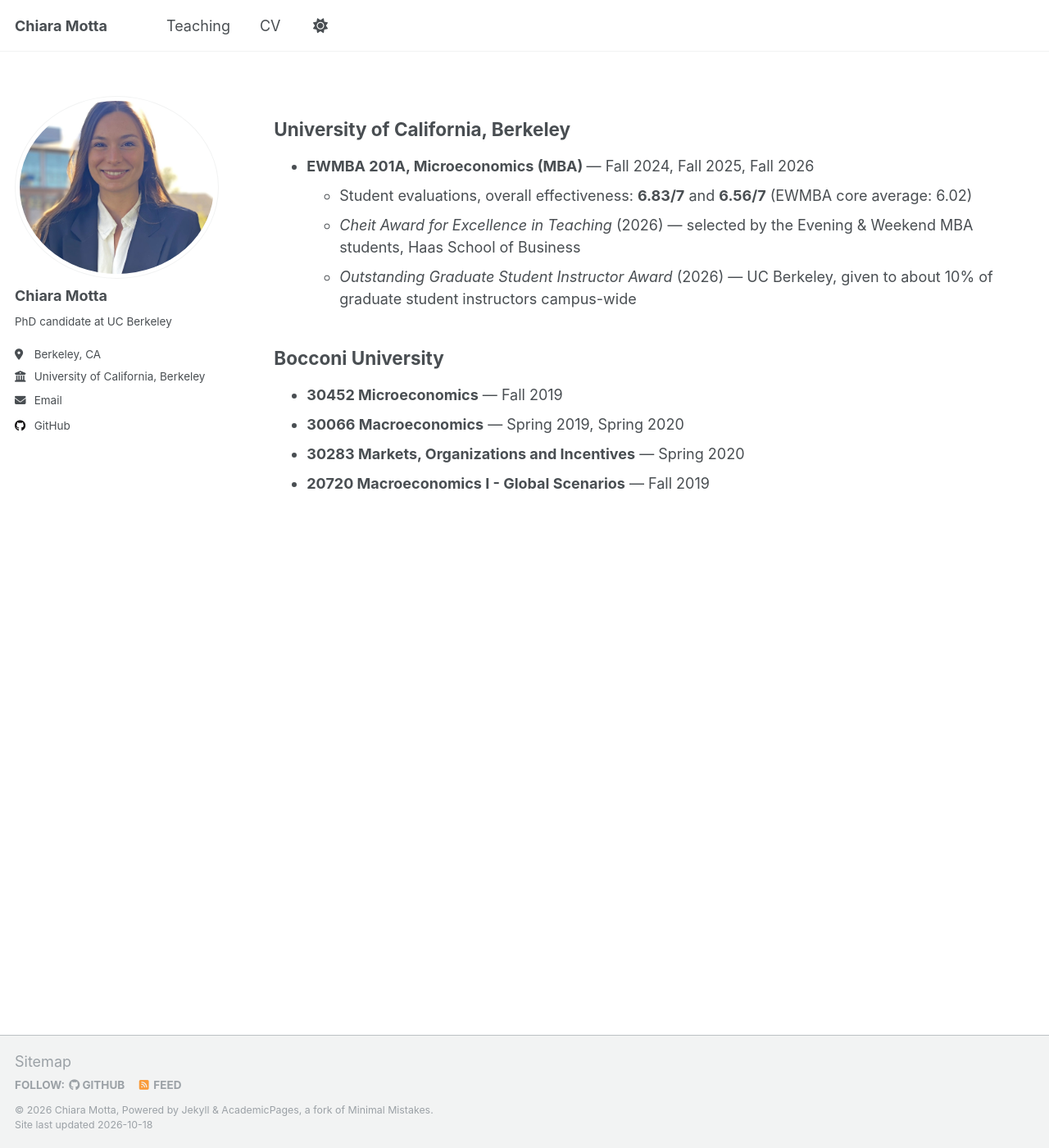
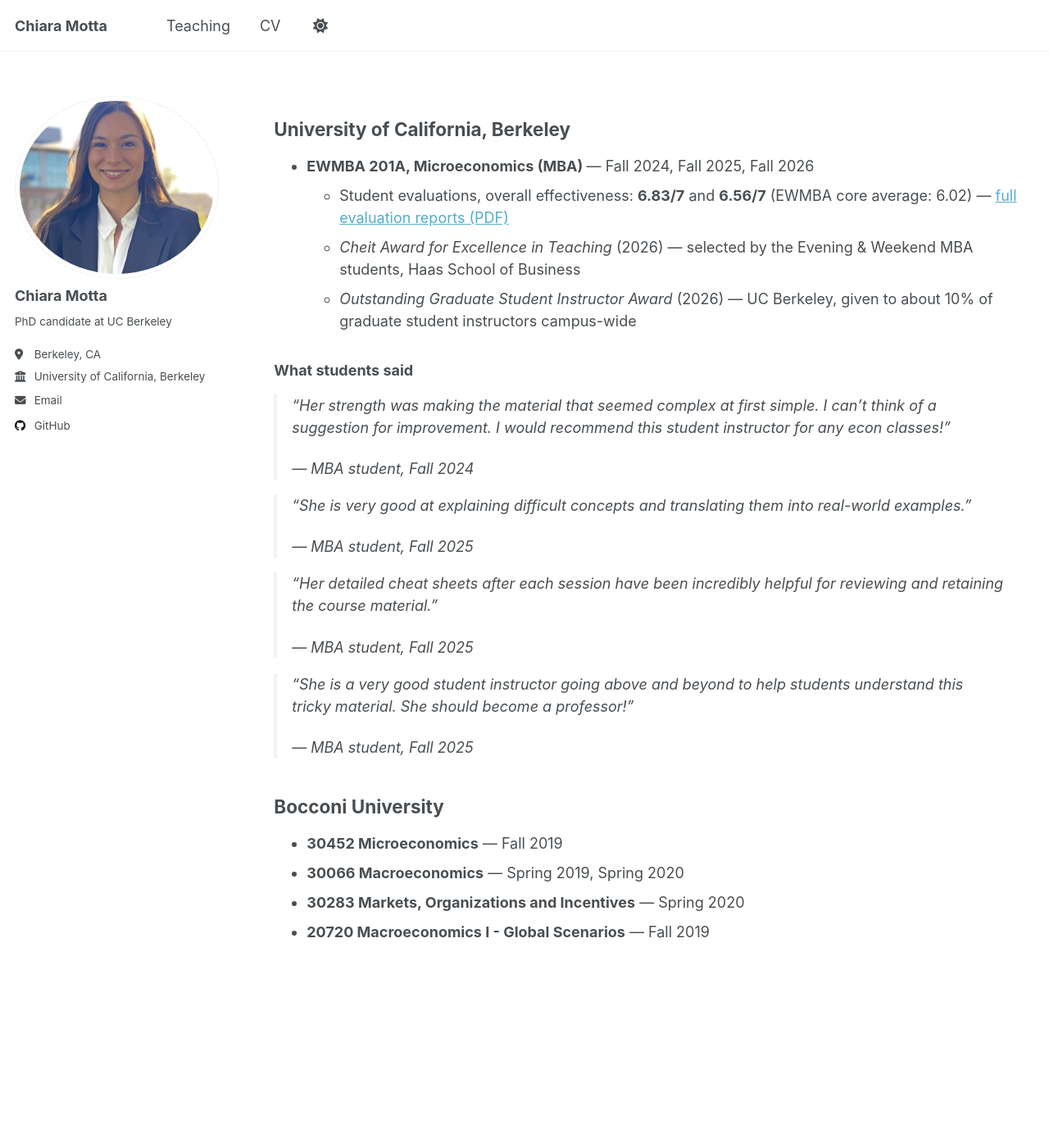
Before and after one commit to chimotta/chimotta.github.io, a Jekyll site: the page built from _pages/teaching.html, in a window 1280 px wide and 1400 px high. Shown: the whole window at 82% size. Built offline with Jekyll 4.4.1, drawn with Linux system fonts in a browser that asks for light colours.

Commit message:
Teaching page: selected student comments and link to the full evaluation reports
Co-Authored-By: Claude Opus 5.5 <noreply@anthropic.com>

```diff
--- a/_pages/teaching.html
+++ b/_pages/teaching.html
@@ -10,12 +10,34 @@ author_profile: true
 <ul>
   <li><strong>EWMBA 201A, Microeconomics (MBA) </strong> — Fall 2024, Fall 2025, Fall 2026
     <ul>
-      <li>Student evaluations, overall effectiveness: <strong>6.83/7</strong> and <strong>6.56/7</strong> (EWMBA core average: 6.02)</li>
+      <li>Student evaluations, overall effectiveness: <strong>6.83/7</strong> and <strong>6.56/7</strong> (EWMBA core average: 6.02) — <a href="/files/Motta_Teaching_Evaluations.pdf">full evaluation reports (PDF)</a></li>
       <li><em>Cheit Award for Excellence in Teaching</em> (2026) — selected by the Evening &amp; Weekend MBA students, Haas School of Business</li>
       <li><em>Outstanding Graduate Student Instructor Award</em> (2026) — UC Berkeley, given to about 10% of graduate student instructors campus-wide</li>
     </ul>
   </li>
 </ul>
+
+<h3>What students said</h3>
+
+<blockquote style="margin: 1em 1em 1em 0;">
+  <p>“Her strength was making the material that seemed complex at first simple. I can’t think of a suggestion for improvement. I would recommend this student instructor for any econ classes!”</p>
+  <cite>MBA student, Fall 2024</cite>
+</blockquote>
+
+<blockquote style="margin: 1em 1em 1em 0;">
+  <p>“She is very good at explaining difficult concepts and translating them into real-world examples.”</p>
+  <cite>MBA student, Fall 2025</cite>
+</blockquote>
+
+<blockquote style="margin: 1em 1em 1em 0;">
+  <p>“Her detailed cheat sheets after each session have been incredibly helpful for reviewing and retaining the course material.”</p>
+  <cite>MBA student, Fall 2025</cite>
+</blockquote>
+
+<blockquote style="margin: 1em 1em 1.5em 0;">
+  <p>“She is a very good student instructor going above and beyond to help students understand this tricky material. She should become a professor!”</p>
+  <cite>MBA student, Fall 2025</cite>
+</blockquote>
 
 <h2>Bocconi University</h2>
 
```
